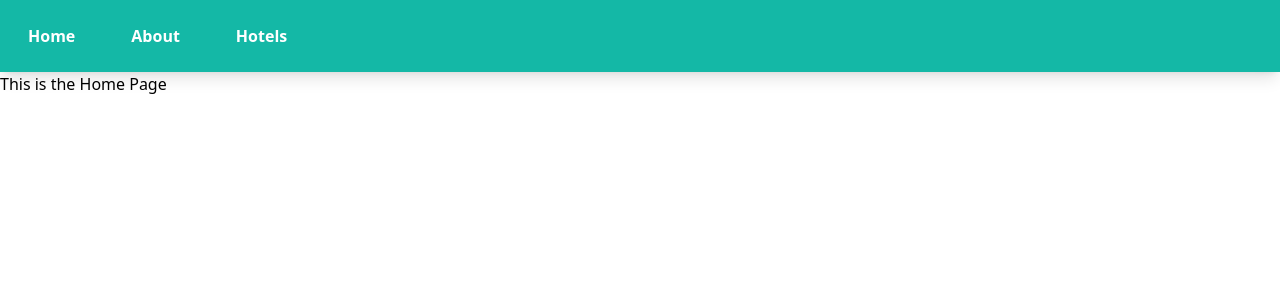
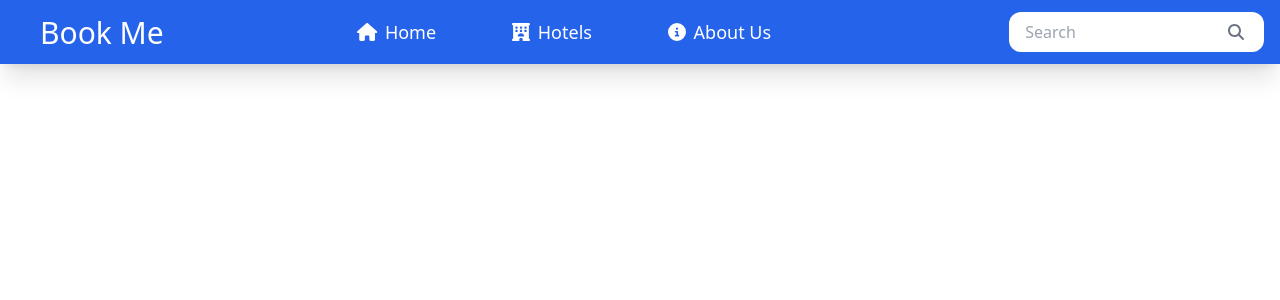
Before and after one commit to Asim1O1/Booking-App, a React (Vite) app in the folder Booking/: page / in a window 1280 px wide. Shown: the top 300 px of the page. Built offline with nearby package versions, Linux system fonts and the light colour scheme.

Commit message:
made the navigation bar

```diff
--- a/Booking/package.json
+++ b/Booking/package.json
@@ -10,8 +10,12 @@
     "preview": "vite preview"
   },
   "dependencies": {
+    "@fortawesome/fontawesome-svg-core": "^6.5.2",
+    "@fortawesome/free-solid-svg-icons": "^6.5.2",
+    "@fortawesome/react-fontawesome": "^0.2.2",
     "react": "^18.3.1",
     "react-dom": "^18.3.1",
+    "react-fontawesome": "^1.7.1",
     "react-router-dom": "^6.24.1"
   },
   "devDependencies": {
--- a/Booking/src/components/navbar.jsx
+++ b/Booking/src/components/navbar.jsx
@@ -1,24 +1,68 @@
-import React from "react";
+import React, { useState } from "react";
+import { Link, useNavigate } from "react-router-dom";
+import { FontAwesomeIcon } from "@fortawesome/react-fontawesome";
+import {
+  faHome,
+  faHotel,
+  faSearch,
+  faInfoCircle,
+} from "@fortawesome/free-solid-svg-icons";
 
 const NavBar = () => {
+  const navigate = useNavigate();
+
   return (
-    <div>
-      <nav className="bg-teal-500 shadow-lg flex">
-        <div className="container mx-auto">
-          <ul className="flex space-x-8 p-4 text-white font-semibold">
-            <li className="hover:bg-teal-600 rounded px-3 py-2 transition duration-300 ease-in-out">
-              Home
-            </li>
-            <li className="hover:bg-teal-600 rounded px-3 py-2 transition duration-300 ease-in-out">
-              About
-            </li>
-            <li className="hover:bg-teal-600 rounded px-3 py-2 transition duration-300 ease-in-out">
-              Hotels
-            </li>
-          </ul>
-        </div>
-      </nav>
-    </div>
+    <header className="w-full flex justify-between items-center h-16 bg-blue-600  text-white shadow-xl fixed top-0 backdrop-blur-3 z-[100]">
+      <div className="flex items-center w-1/3">
+        <ul className="hidden lg:flex items-center">
+          <li className="ml-10 text-[30px]">Book Me</li>
+        </ul>
+      </div>
+      <ul className="hidden mr-24 lg:flex w-2/4 justify-around">
+        <li className=" text-lg hover:bg-red-500 hover:shadow-2xl transition-all px-3 py-1 rounded-xl mr-4">
+          <Link to="/">
+            {" "}
+            <FontAwesomeIcon
+              icon={faHome}
+              className=" mr-2 top-1/2 =  text-white-500"
+            />
+            Home
+          </Link>
+        </li>
+        <li className=" text-lg hover:bg-red-500 hover:shadow-2xl transition-all px-3 py-1 rounded-xl mr-4">
+          <Link to="/topic">
+            <FontAwesomeIcon
+              icon={faHotel}
+              className=" mr-2 top-1/2 =  text-white-500"
+            />
+            Hotels
+          </Link>
+        </li>
+
+        <li className=" text-lg hover:bg-red-600 hover:shadow-2xl transition-all px-3 py-1 rounded-xl mr-4">
+          <Link to="/about">
+            <FontAwesomeIcon
+              icon={faInfoCircle}
+              className=" mr-2 top-1/2 =  text-white-500"
+            />
+            About&nbsp;Us
+          </Link>
+        </li>
+      </ul>
+      <ul className="hidden lg:flex items-center w-1/3">
+        <li className="relative ml-24">
+          <input
+            type="text"
+            placeholder=" Search"
+            className="px-3 py-2 rounded-xl outline-none mr-4"
+          />
+          <FontAwesomeIcon
+            icon={faSearch}
+            className="absolute right-9 top-1/2 transform -translate-y-1/2 text-gray-500"
+          />
+        </li>
+      </ul>
+    </header>
   );
 };
 
```
Also changed, not shown: 1 other file (tests, documents, lock files or other folders).
